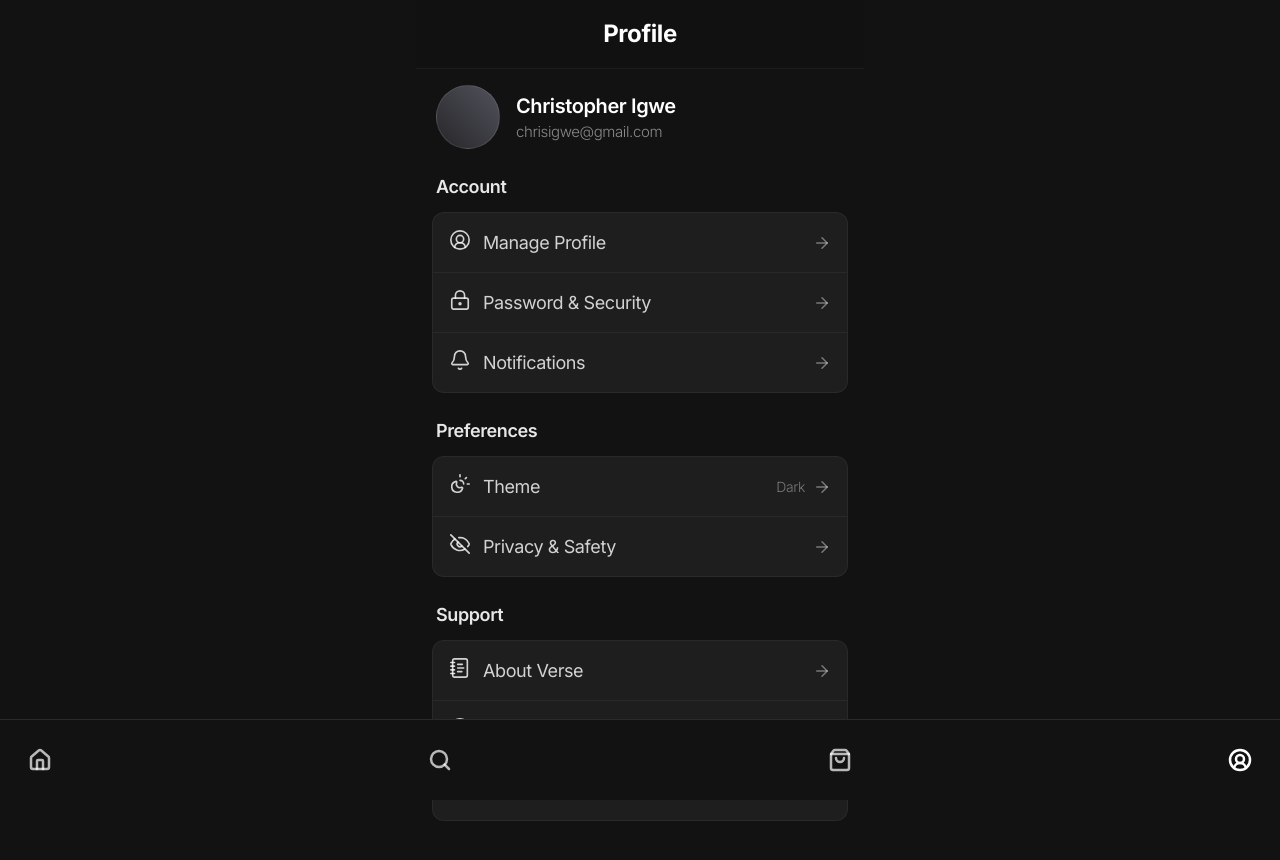
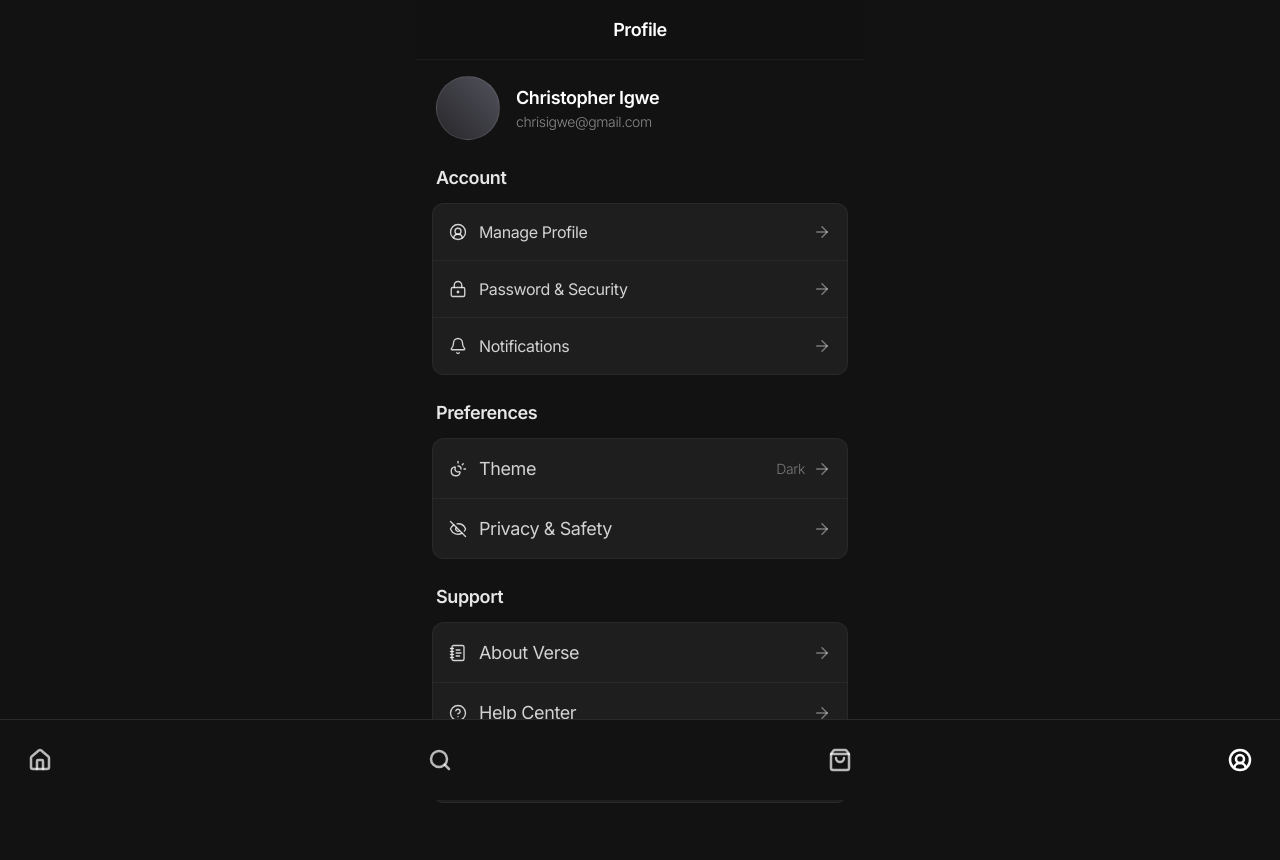
Before and after one commit to ChrisLeruchi/Rsu-Verse, a React (Vite) app: page /profile in a window 1280 px wide. Shown: the top 860 px of the page. Built offline with nearby package versions, Linux system fonts and the light colour scheme.

Commit message:
Reduced text size

```diff
--- a/src/components/profile/Manage-Profile/ManageProfile.jsx
+++ b/src/components/profile/Manage-Profile/ManageProfile.jsx
@@ -14,11 +14,11 @@ export function ManageProfile({isSellerActive, setIsSellerActive}) {
           <ArrowLeft size={20} strokeWidth={2.5} />
         </NavLink>
 
-        <h1 className="text-[20px] font-bold  flex justify-center">
+        <h1 className="text-[20px] font-semibold  flex justify-center">
           Edit Profile
         </h1>
 
-        <button className="text-[18px] font-semibold text-white hover:text-white/80 transition-colors duration-200">
+        <button className="text-[18px] font-normal text-white hover:text-white/80 transition-colors duration-200">
           Save
         </button>
       </header>
--- a/src/components/profile/ProfilePage.jsx
+++ b/src/components/profile/ProfilePage.jsx
@@ -8,7 +8,7 @@ export function ProfilePage({selectedTheme}) {
         className="w-full max-w-md mx-auto flex flex-col min-h-screen pb-25 bg-void"
       >
         <header className="sticky top-0 z-50 flex items-center justify-center px-4 py-4 bg-void/80 backdrop-blur-md border-b border-white/5">
-          <h1 className="text-[24px] font-bold  flex justify-center">
+          <h1 className="text-[18px] font-semibold  flex justify-center">
             Profile
           </h1>
         </header>
@@ -17,22 +17,22 @@ export function ProfilePage({selectedTheme}) {
           <div className="flex gap-4 px-1 items-center">
             <div className="w-16 h-16 rounded-full bg-gradient-to-tr from-zinc-800 to-zinc-600 border border-white/10 shrink-0" />
             <div>
-              <h1 className="text-[20px] font-semibold text-white">Christopher Igwe</h1>
-              <p className="text-[15px] text-white/50 font-light">chrisigwe@gmail.com</p>
+              <h1 className="text-[18px] font-semibold text-white">Christopher Igwe</h1>
+              <p className="text-[14px] text-white/50 font-light">chrisigwe@gmail.com</p>
             </div>
           </div>
 
           {/* Account Section */}
-          <div className="flex flex-col gap-3 text-[20px]">
-            <p className="font-semibold text-white/90 text-[18px] px-1">Account</p>
+          <div className="flex flex-col gap-3 text-[18px]">
+            <p className="font-semibold text-white/90  px-1">Account</p>
             <div className="flex flex-col bg-ink rounded-xl border border-white/5 overflow-hidden">
               <NavLink
                 to='/manage_profile'
               >
                 <div className="p-4 flex items-center border-b border-white/5 justify-between hover:bg-white/[0.02] transition-colors cursor-pointer group">
-                  <div className="flex gap-3 text-white/80 group-hover:text-white transition-colors">
-                    <UserCircle2 size={22} strokeWidth={1.8} />
-                    <span className="text-[18px]">Manage Profile</span>
+                  <div className="flex gap-3 text-white/80 group-hover:text-white transition-colors items-center">
+                    <UserCircle2 size={18} strokeWidth={1.8} />
+                    <span className="text-[16px]">Manage Profile</span>
                   </div>
                   <div className="text-white/40 group-hover:text-white/80 transition-colors">
                     <ArrowRight size={18} />
@@ -42,9 +42,9 @@ export function ProfilePage({selectedTheme}) {
 
               <NavLink to="/password_security">
                 <div className="p-4 flex items-center border-b border-white/5 justify-between hover:bg-white/[0.02] transition-colors cursor-pointer group">
-                  <div className="flex gap-3 text-white/80 group-hover:text-white transition-colors">
-                    <LockKeyholeIcon size={22} strokeWidth={1.8} />
-                    <span className="text-[18px]">Password & Security</span>
+                  <div className="flex gap-3 text-white/80 group-hover:text-white transition-colors items-center">
+                    <LockKeyholeIcon size={18} strokeWidth={1.8} />
+                    <span className="text-[16px]">Password & Security</span>
                   </div>
                   <div className="text-white/40 group-hover:text-white/80 transition-colors">
                     <ArrowRight size={18} />
@@ -56,9 +56,9 @@ export function ProfilePage({selectedTheme}) {
                 to="/notification_settings"
               >
                 <div className="p-4 flex items-center justify-between hover:bg-white/[0.02] transition-colors cursor-pointer group">
-                  <div className="flex gap-3 text-white/80 group-hover:text-white transition-colors">
-                    <Bell size={22} strokeWidth={1.8} />
-                    <span className="text-[18px]">Notifications</span>
+                  <div className="flex gap-3 text-white/80 group-hover:text-white transition-colors items-center">
+                    <Bell size={18} strokeWidth={1.8} />
+                    <span className="text-[16px]">Notifications</span>
                   </div>
                   <div className="text-white/40 group-hover:text-white/80 transition-colors">
                     <ArrowRight size={18} />
@@ -76,8 +76,8 @@ export function ProfilePage({selectedTheme}) {
                 to='/theme_settings'
               >
                 <div className="p-4 flex items-center border-b border-white/5 justify-between hover:bg-white/[0.02] transition-colors cursor-pointer group">
-                  <div className="flex gap-3 text-white/80 group-hover:text-white transition-colors">
-                    <SunMoon size={22} strokeWidth={1.8} />
+                  <div className="flex gap-3 text-white/80 group-hover:text-white transition-colors items-center">
+                    <SunMoon size={18} strokeWidth={1.8} />
                     <span className="text-[18px]">Theme</span>
                   </div>
                   <div className="flex gap-2 items-center text-white/40 group-hover:text-white/80 transition-colors">
@@ -89,8 +89,8 @@ export function ProfilePage({selectedTheme}) {
               <NavLink
                 to='/privacy-safety'>
                 <div className="p-4 flex items-center justify-between hover:bg-white/[0.02] transition-colors cursor-pointer group">
-                  <div className="flex gap-3 text-white/80 group-hover:text-white transition-colors">
-                    <EyeOff size={22} strokeWidth={1.8} />
+                  <div className="flex gap-3 text-white/80 group-hover:text-white transition-colors items-center">
+                    <EyeOff size={18} strokeWidth={1.8} />
                     <span className="text-[18px]">Privacy & Safety</span>
                   </div>
                   <div className="text-white/40 group-hover:text-white/80 transition-colors">
@@ -107,8 +107,8 @@ export function ProfilePage({selectedTheme}) {
             <div className="flex flex-col bg-ink rounded-xl border border-white/5 overflow-hidden">
               <NavLink to='/about_verse'>
                 <div className="p-4 flex items-center border-b border-white/5 justify-between hover:bg-white/[0.02] transition-colors cursor-pointer group">
-                  <div className="flex gap-3 text-white/80 group-hover:text-white transition-colors">
-                    <NotebookText size={22} strokeWidth={1.8} />
+                  <div className="flex gap-3 text-white/80 group-hover:text-white transition-colors items-center">
+                    <NotebookText size={18} strokeWidth={1.8} />
                     <span className="text-[18px]">About Verse</span>
                   </div>
 
@@ -120,8 +120,8 @@ export function ProfilePage({selectedTheme}) {
 
               <NavLink to='/help_center'>
                 <div className="p-4 flex items-center border-b border-white/5 justify-between hover:bg-white/[0.02] transition-colors cursor-pointer group">
-                  <div className="flex gap-3 text-white/80 group-hover:text-white transition-colors">
-                    <HelpCircle size={22} strokeWidth={1.8} />
+                  <div className="flex gap-3 text-white/80 group-hover:text-white transition-colors items-center">
+                    <HelpCircle size={18} strokeWidth={1.8} />
                     <span className="text-[18px]">Help Center</span>
                   </div>
                   <div className="text-white/40 group-hover:text-white/80 transition-colors">
@@ -131,8 +131,8 @@ export function ProfilePage({selectedTheme}) {
               </NavLink>
               <NavLink to='/contact_us'>
                 <div className="p-4 flex items-center justify-between hover:bg-white/[0.02] transition-colors cursor-pointer group">
-                  <div className="flex gap-3 text-white/80 group-hover:text-white transition-colors">
-                    <Mail size={22} strokeWidth={1.8} />
+                  <div className="flex gap-3 text-white/80 group-hover:text-white transition-colors items-center">
+                    <Mail size={18} strokeWidth={1.8} />
                     <span className="text-[18px]">Contact Us</span>
                   </div>
                   <div className="text-white/40 group-hover:text-white/80 transition-colors">
```
Also changed, not shown: src/assets/Postcard.jsx (+8 -8 lines), src/components/market/Market.jsx (+6 -8 lines), src/components/search/SearchPage.jsx (+6 -6 lines).
